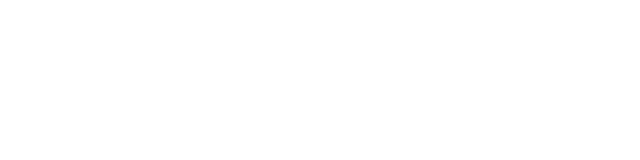
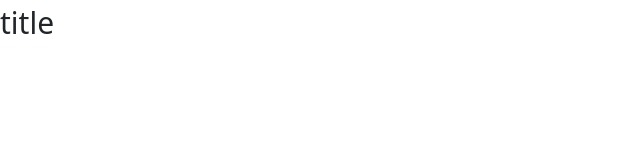
Before and after one commit to Pavel-2004/fin-app-stock-analysis, a React (Create React App) app: page / in a window 1280 px wide. Shown: the top 160 px of the page, without its empty margins (0-640 px from the left). Built offline with nearby package versions, Linux system fonts and the light colour scheme.

Commit message:
added but fonts not working

```diff
--- a/public/index.html
+++ b/public/index.html
@@ -15,6 +15,10 @@
       user's mobile device or desktop. See https://developers.google.com/web/fundamentals/web-app-manifest/
     -->
     <link rel="manifest" href="%PUBLIC_URL%/manifest.json" />
+    <link rel="preconnect" href="https://fonts.googleapis.com">
+    <link rel="preconnect" href="https://fonts.gstatic.com" crossorigin>
+    <link href="https://fonts.googleapis.com/css2?family=Quicksand&display=swap" rel="stylesheet">
+
     <!--
       Notice the use of %PUBLIC_URL% in the tags above.
       It will be replaced with the URL of the `public` folder during the build.
--- a/src/App.js
+++ b/src/App.js
@@ -1,9 +1,10 @@
-import Buttonc from './components/Buttonc';
+import TextComponent from './components/TextComponent';
 
 import 'bootstrap/dist/css/bootstrap.min.css'
 function App() {
   return (
-    <div className="App">
+    <div className="App" >
+      <TextComponent cn = '' text = 'title' fs = '30px'/>
     </div>
   );
 }
--- a/src/components/Buttonc.js
+++ b/src/components/Buttonc.js
@@ -2,7 +2,7 @@
 import 'bootstrap/dist/css/bootstrap.min.css'
 function Buttonc(props) {
     return (
-        <button className='btn btn-success' style={{backgroundColor: props.color}} onClick={props.funct}>
+        <button className='btn btn-success' style={{backgroundColor: props.color}}  onClick={props.funct}>
          {props.title}
         </button>
     );
--- /dev/null
+++ b/src/components/Styles/text.css
@@ -0,0 +1 @@
+.font  {font-family: 'Quicksand', sans-serif;}
--- /dev/null
+++ b/src/components/TextComponent.js
@@ -0,0 +1,7 @@
+function TextComponent(props) {
+    return (
+    <p className={'font '+props.cn} style={{fontSize: props.fs}}> {props.text}</p>
+  );
+}
+
+export default TextComponent;
```
